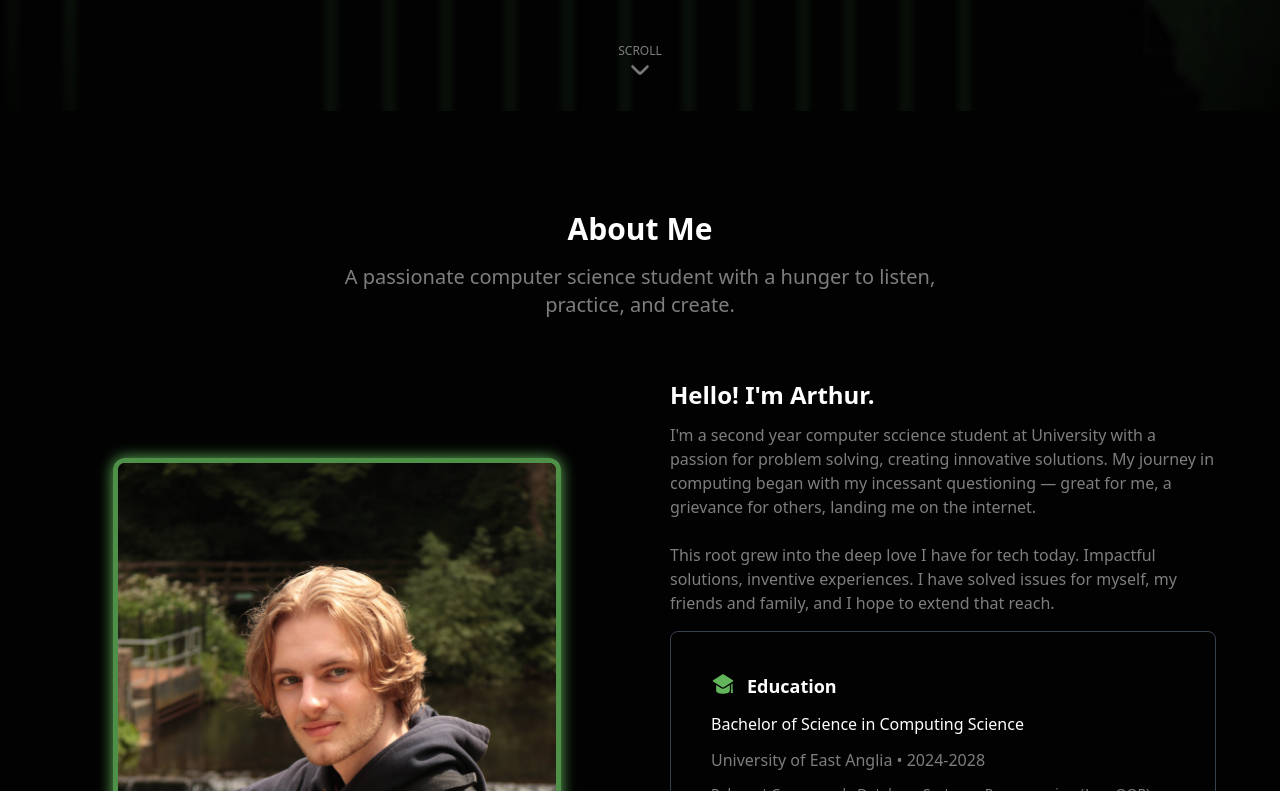
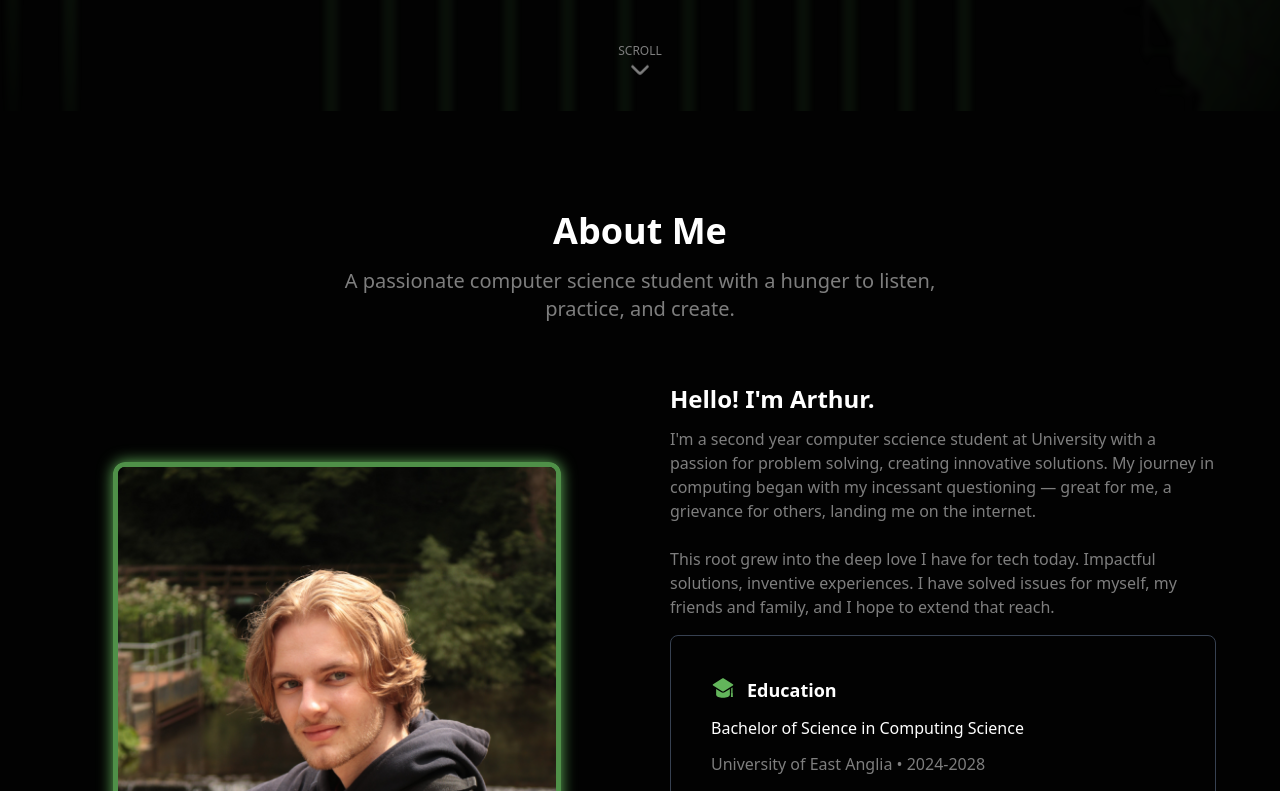
Before and after one commit to arthurstevens/portfolio, a React (Vite) app: page / in a window 1280 px wide. Shown: the part 689-1480 px from the top of the page. Built offline with nearby package versions, Linux system fonts and the light colour scheme.

Commit message:
fix(about): updated text size correctly

```diff
--- a/src/components/About.tsx
+++ b/src/components/About.tsx
@@ -2,11 +2,11 @@ import EducationCard from "./ui/EducationCard"
 
 const About = () => {
   return (
-    <section id="about" className="relative flex justify-center w-full min-h-screen p-5 text-primary">
+    <section id="about" className="flex justify-center w-full min-h-screen p-5 text-primary">
       <div className="max-w-6xl">
         {/* Title */}
         <div className="flex flex-col items-center mt-20 mb-15">
-          <h2 className="text-3xl font-bold mb-4">About Me</h2>
+          <h2 className="text-4xl font-bold mb-4">About Me</h2>
           <p className="text-xl text-secondary max-w-2xl mx-auto text-center">
             A passionate computer science student with a hunger to listen, practice, and create.
           </p>
```
